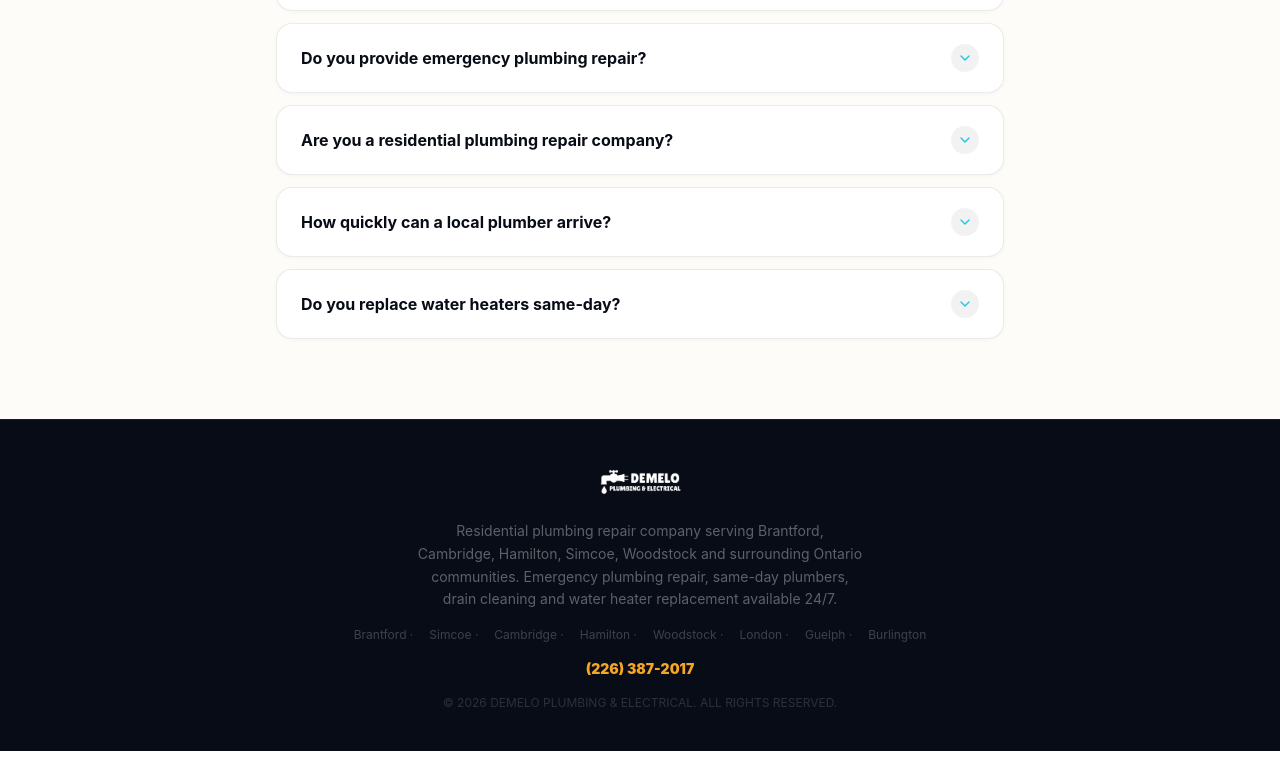
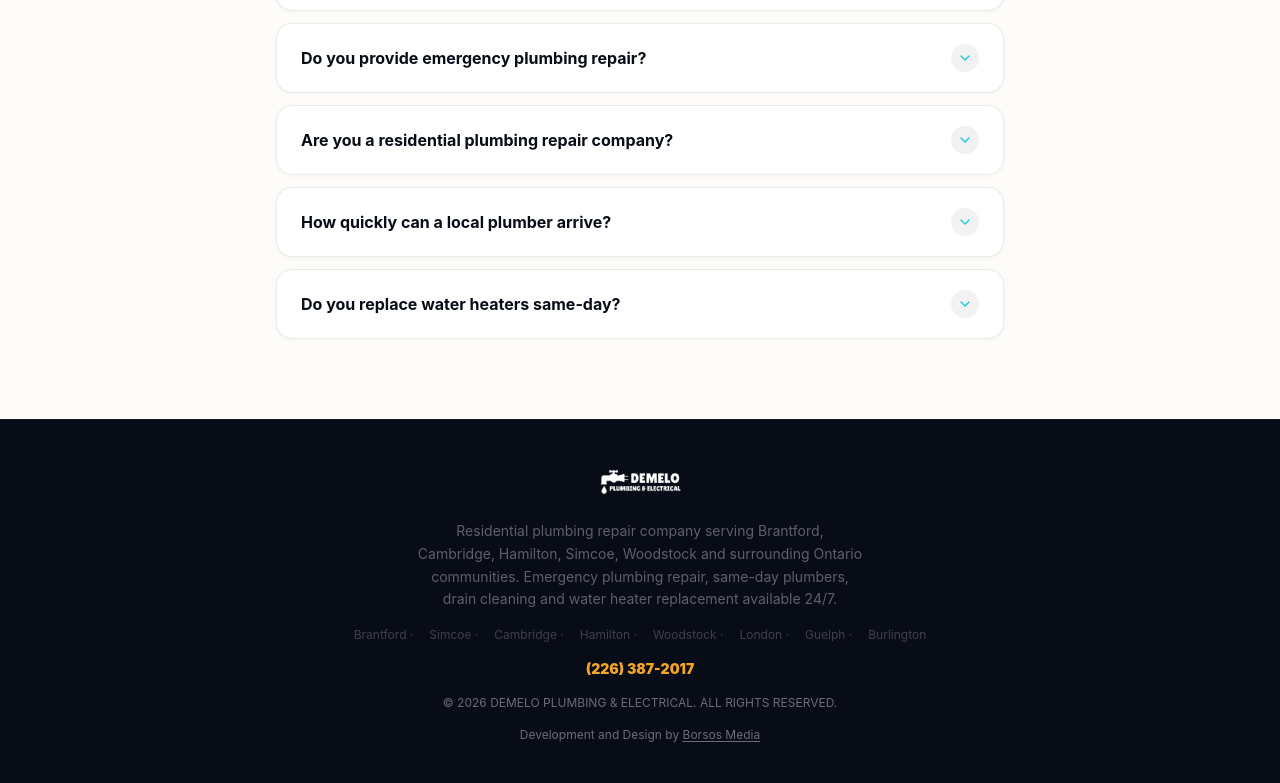
Before and after one commit to BorsosMedia/demelo-landing-page, a React (Vite) app: page / in a window 1280 px wide. Shown: the part 6448-7231 px from the top of the page. Before the commit the page ends 7199 px from the top, so only its background shows below. Built offline with nearby package versions, Linux system fonts and the light colour scheme; a web font is replaced by a local one.

Commit message:
Footer changes

```diff
--- a/src/app/App.tsx
+++ b/src/app/App.tsx
@@ -854,7 +854,7 @@ export default function App() {
 
         {/* ── FOOTER — dark navy ──────────────────────────────────── */}
         <footer
-          className="pb-[calc(8rem+env(safe-area-inset-bottom))] sm:pb-0"
+          className="pb-[calc(5rem+env(safe-area-inset-bottom))] sm:pb-0"
           style={{ background: "#080C17", borderTop: "1px solid rgba(255,255,255,0.06)" }}
         >
           <div className="max-w-6xl mx-auto px-5 py-10 flex flex-col items-center gap-4 text-center">
@@ -868,7 +868,19 @@ export default function App() {
               ))}
             </div>
             <a href="tel:+12263872017" className="font-black text-sm" style={{ color: "#F5A623" }}>(226) 387-2017</a>
-            <p className="text-xs" style={{ color: "rgba(255,255,255,0.15)" }}>© 2026 DEMELO PLUMBING &amp; ELECTRICAL. ALL RIGHTS RESERVED.</p>
+            <p className="text-xs" style={{ color: "rgba(255,255,255,0.40)" }}>© 2026 DEMELO PLUMBING &amp; ELECTRICAL. ALL RIGHTS RESERVED.</p>
+            <p className="text-xs" style={{ color: "rgba(255,255,255,0.40)" }}>
+              Development and Design by{" "}
+              <a
+                href="https://www.borsosmedia.com/"
+                target="_blank"
+                rel="noopener noreferrer"
+                className="underline underline-offset-2 hover:opacity-80 transition-opacity"
+                style={{ color: "inherit" }}
+              >
+                Borsos Media
+              </a>
+            </p>
           </div>
         </footer>
 
```
